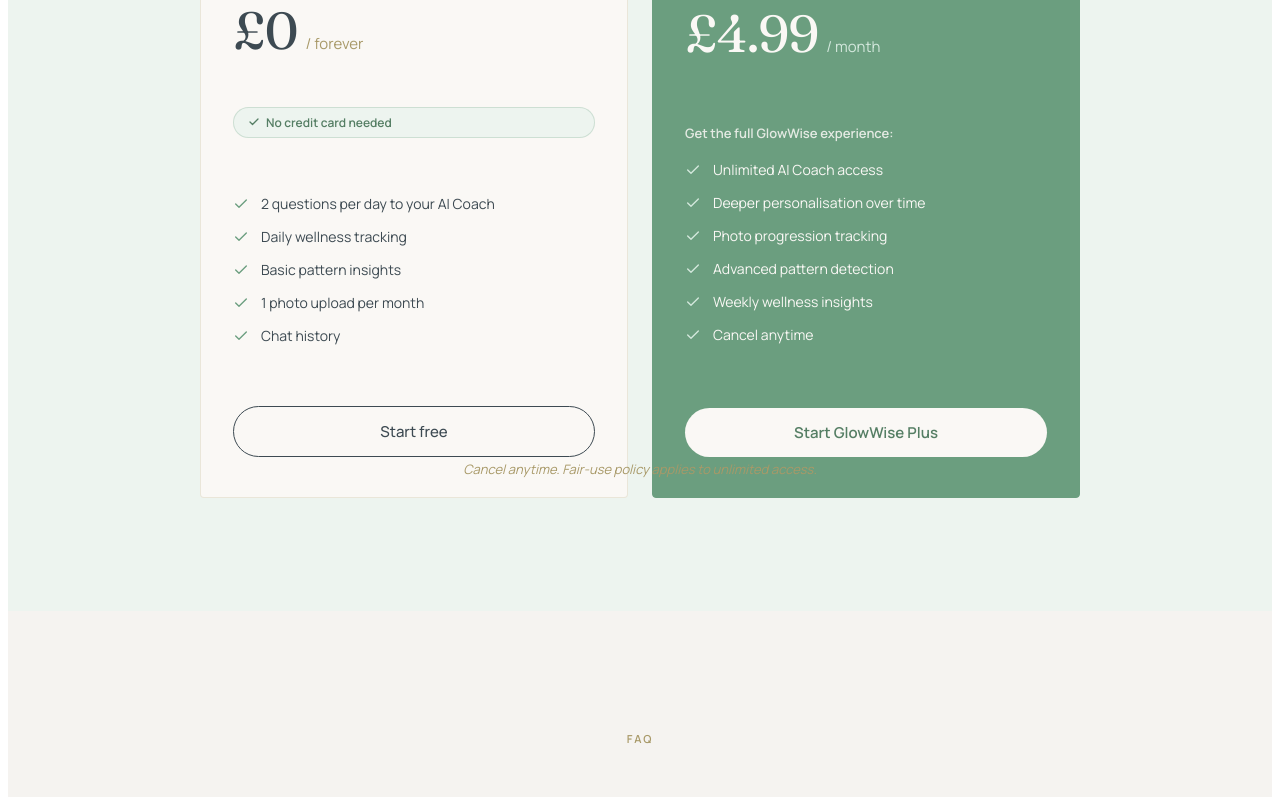
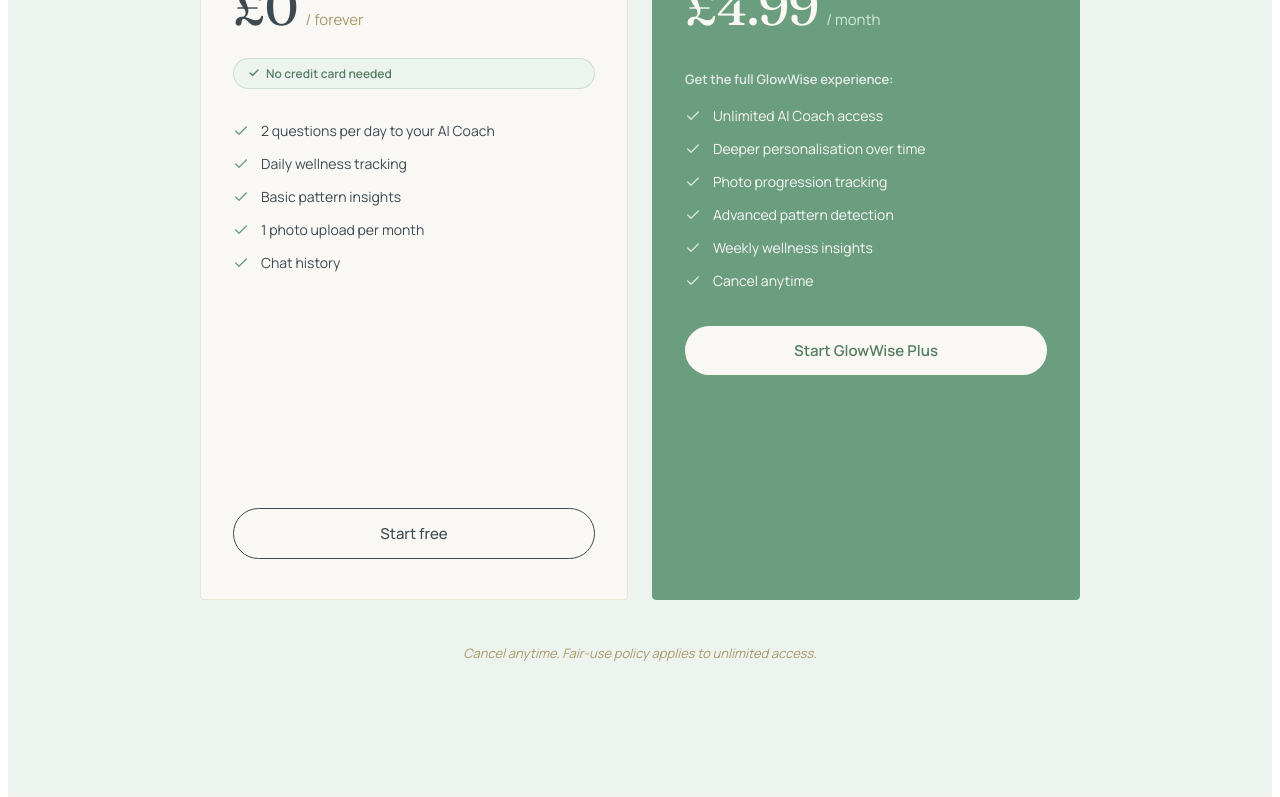
Before and after one commit to regalsky-hub/glowwise-marketing, a Next.js app: page / in a window 1280 px wide. Shown: the part 5281-6078 px from the top of the page. Built offline with nearby package versions, Linux system fonts and the light colour scheme; no server answers.

Commit message:
Update LandingClient.tsx
Fix pricing card height with flexbox instead of grid stretch

```diff
--- a/app/components/LandingClient.tsx
+++ b/app/components/LandingClient.tsx
@@ -381,8 +381,8 @@
           transition: all 0.3s;
           display: flex;
           flex-direction: column;
-          justify-content: space-between;
-          height: 100%;
+          justify-content: flex-start;
+          min-height: 620px;
         }
 
         .pricing-card.featured {
@@ -843,7 +843,7 @@
                 ))}
               </div>
 
-              <button onClick={() => (window.location.href = `${APP_URL}/signup`)} className="btn-secondary" style={{ width: '100%', justifyContent: 'center' }}>
+              <button onClick={() => (window.location.href = `${APP_URL}/signup`)} className="btn-secondary" style={{ width: '100%', justifyContent: 'center', marginTop: 'auto' }}>
                 Start free
               </button>
             </div>
```
